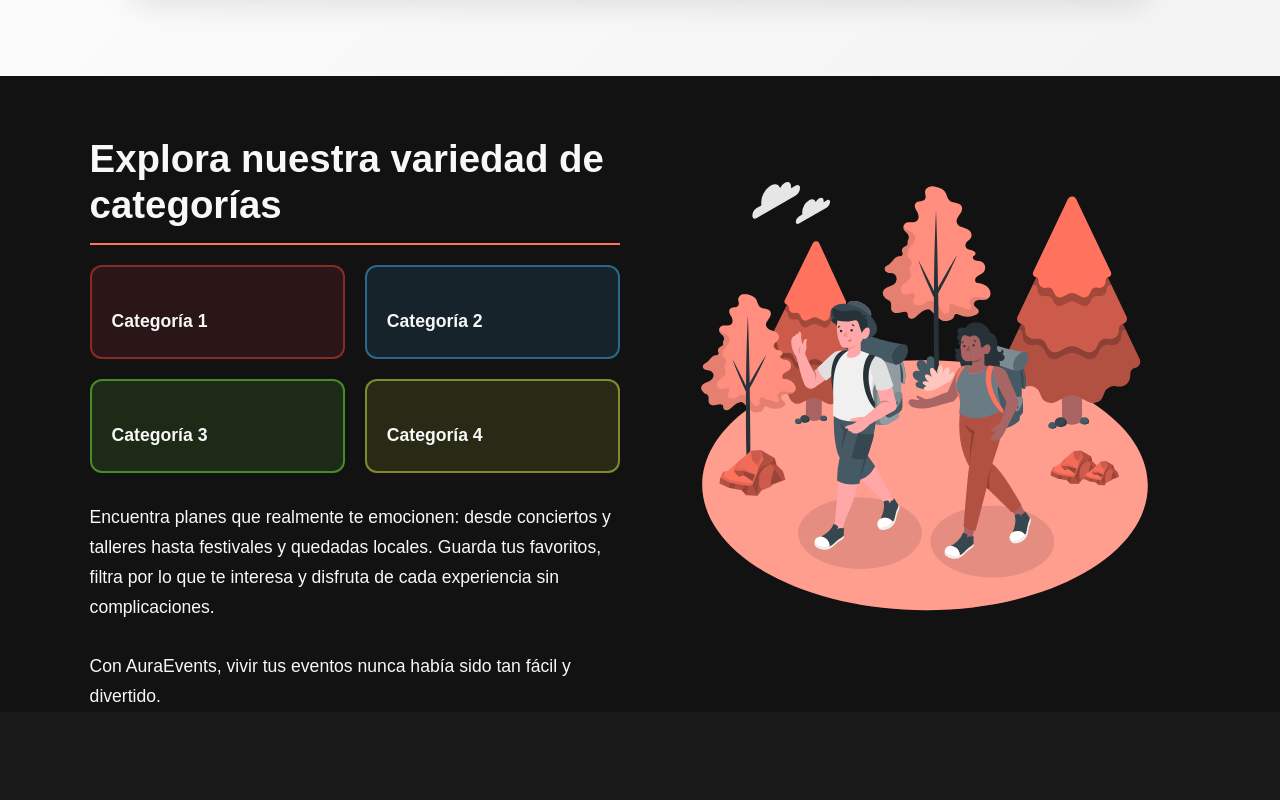
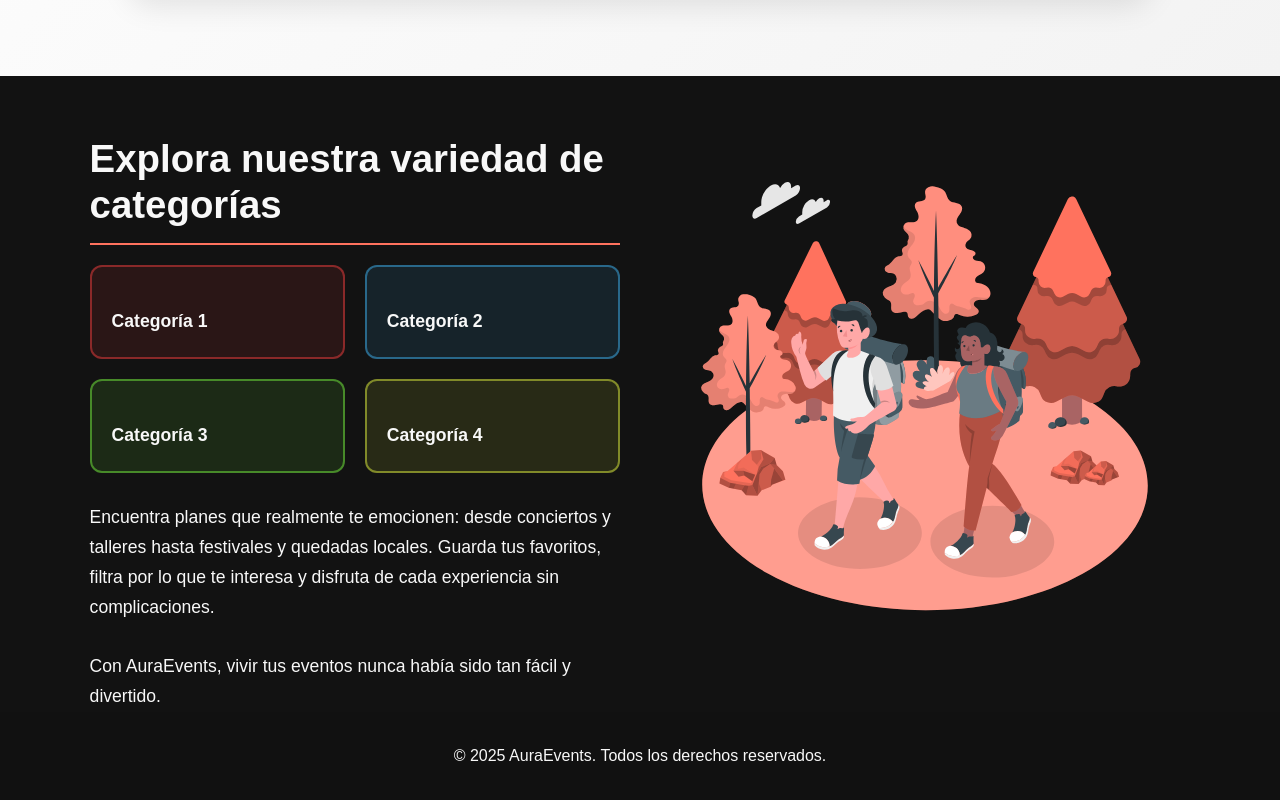
Before and after one commit to elizoo12/frontHamburguesas, a React (Vite) app: page / in a window 1280 px wide. Shown: the part 1366-2166 px from the top of the page. Before the commit the page ends 2078 px from the top, so only its background shows below. Built offline with nearby package versions, Linux system fonts and the light colour scheme; a web font is replaced by a local one.

Commit message:
Subida Footer

```diff
--- a/src/components/Layout/Layout.jsx
+++ b/src/components/Layout/Layout.jsx
@@ -28,6 +28,11 @@ const Layout = ({ children }) => {
         </div>
       </div>
       <main>{children}</main>
+      <div className="container_footer">
+        <div>
+          <p>© 2025 AuraEvents. Todos los derechos reservados.</p>
+        </div>
+      </div>
     </div>
   );
 };
--- a/src/components/Layout/style.css
+++ b/src/components/Layout/style.css
@@ -17,7 +17,7 @@ body {
   color: #111111;
 }
 
-/* -----------------------------------------------------------------------------------Layout ----------------------------------------------*/
+/* -----------------------------------------------------------------------------------Layout --------------------------------*/
 /* Navbar container */
 .container_nav {
   width: 100%;
@@ -84,7 +84,7 @@ body {
   border-radius: 50%;
   display: block;
 }
-/* --------------------------------------------------------------------------------------- HOME -------------------------------------------*/
+/* --------------------------------------------------------------------------------------- HOME ------------------------------*/
 
 .sectionHome {
   display: flex;
@@ -375,4 +375,15 @@ hr{
 }
 
 
-/*----------------------------------------------------------------Profile---------------------------------------------------------------------*/
+/*---------------------------------------------------------------Profile--------------------------------------------------------*/
+
+
+/*--------------------------------------------------------------Footer---------------------------------------------------------*/
+.container_footer {
+  width: 100%;
+  padding: 35px;
+  background-color: #111111;
+  box-sizing: border-box;
+  text-align: center;
+  color: #f8f8f8;
+}
--- a/src/pages/Home.jsx
+++ b/src/pages/Home.jsx
@@ -6,15 +6,15 @@ const Home = () => {
   const { user } = useUserContext();
   return (
     <>
-      <Layout />
+      <Layout>
         <div className="sectionHome">
           <div className="sectionHome_text">
             <h1>Eventos que Inspiran</h1>
             <h3>Conecta, aprende y disfruta experiencias únicas</h3>
             <p>
               Explora, conecta y participa en los mejores eventos cerca de ti.
-            Descubre experiencias únicas, comparte momentos con otros y disfruta
-            de cada plan sin complicaciones.
+              Descubre experiencias únicas, comparte momentos con otros y
+              disfruta de cada plan sin complicaciones.
             </p>
 
             <div className="sectionHome_buttons">
@@ -43,8 +43,9 @@ const Home = () => {
             <p>
               Con <strong>AuraEvents</strong> tienes todo lo que necesitas para
               descubrir nuevos planes, organizar tus propios eventos favoritos y
-            vivir cada evento sin complicaciones. Queremos que disfrutes más, te
-            preocupes menos y hagas de cada experiencia un recuerdo especial.
+              vivir cada evento sin complicaciones. Queremos que disfrutes más,
+              te preocupes menos y hagas de cada experiencia un recuerdo
+              especial.
             </p>
 
             <div className="advantages">
@@ -58,8 +59,8 @@ const Home = () => {
               <div className="advantage">
                 <h3>📅 Organización sencilla</h3>
                 <p>
-                Guarda tus favoritos, crea recordatorios personalizados y nunca
-                pierdas un evento importante en tu agenda.
+                  Guarda tus favoritos, crea recordatorios personalizados y
+                  nunca pierdas un evento importante en tu agenda.
                 </p>
               </div>
               <div className="advantage">
@@ -93,9 +94,9 @@ const Home = () => {
             </div>
             <p>
               Encuentra planes que realmente te emocionen: desde conciertos y
-            talleres hasta festivales y quedadas locales. Guarda tus favoritos,
-            filtra por lo que te interesa y disfruta de cada experiencia sin
-            complicaciones. <br />
+              talleres hasta festivales y quedadas locales. Guarda tus
+              favoritos, filtra por lo que te interesa y disfruta de cada
+              experiencia sin complicaciones. <br />
               <br />
               Con AuraEvents, vivir tus eventos nunca había sido tan fácil y
               divertido.
@@ -109,6 +110,7 @@ const Home = () => {
             />
           </div>
         </div>
+      </Layout>
     </>
   );
 };
--- a/src/pages/Login.jsx
+++ b/src/pages/Login.jsx
@@ -1,24 +1,41 @@
 import { useRef, useState } from "react";
 import { Link } from "react-router-dom";
-import { login } from "../services/apiHamburguesa";
+import { getUser, login } from "../services/apiHamburguesa";
+import { useUserContext } from "../providers/UserProvider";
 
 const Login = () => {
+  const { user, setUser } = useUserContext();
+  const usernameRef = useRef(null);
+  const passwordRef = useRef(null);
+  const [viewPassword, setViewPassword] = useState(true);
 
-  const usernameRef=useRef(null);
-  const passwordRef=useRef(null);
-  const [viewPassword,setViewPassword]=useState(true);
-
-
-  return(
+  return (
     <>
-    <input type="text" placeholder="username" ref={usernameRef} />
-    <input type={viewPassword?"text":"password"} placeholder="password" ref={passwordRef} /> <button onClick={()=>{setViewPassword(!viewPassword)}}>{viewPassword?"ocult password":"show password"}</button>
-    <button
-    onClick={async()=>await login(usernameRef.current.value,passwordRef.current.value)}
-    >Login</button>
-
-    <p>Not account yet?</p>
-    <Link to="/register">Register</Link>
+      <input type="text" placeholder="username" ref={usernameRef} />
+      <input
+        type={viewPassword ? "text" : "password"}
+        placeholder="password"
+        ref={passwordRef}
+      />
+      <button
+        onClick={() => {
+          setViewPassword(!viewPassword);
+        }}
+      >
+        {viewPassword ? "ocult password" : "show password"}
+      </button>
+      <button
+        onClick={async () => {
+          await login(usernameRef.current.value, passwordRef.current.value);
+          const loggedUser = await getUser(usernameRef.current.value);
+          setUser(loggedUser);
+        }}
+      >
+        Login
+      </button>
+      <Link to="/">Volver al fucking Home</Link>
+      <p>Not account yet?</p>
+      <Link to="/register">Register</Link>
     </>
   );
 };
--- a/src/services/apiHamburguesa.js
+++ b/src/services/apiHamburguesa.js
@@ -16,3 +16,8 @@ export const login = async (username, password) => {
     instance.defaults.headers.common.Authorization = `Bearer ${response.data.resp}`;
 
 }
+
+export const getUser = async (name) => {
+const user = await instance.get("/user/"+name);
+console.log(user.data);
+return user.data}
```
Lines whose indentation alone changed are shown as unchanged.
